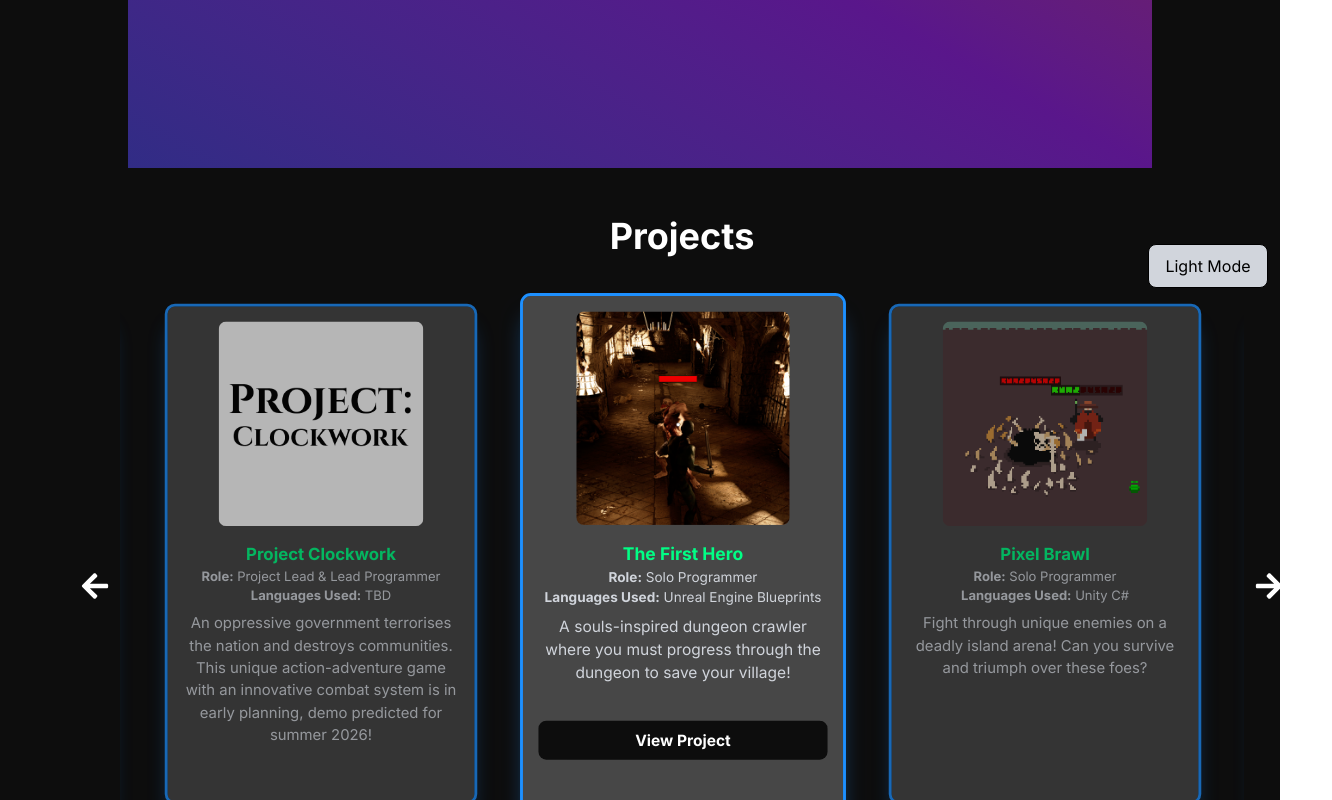
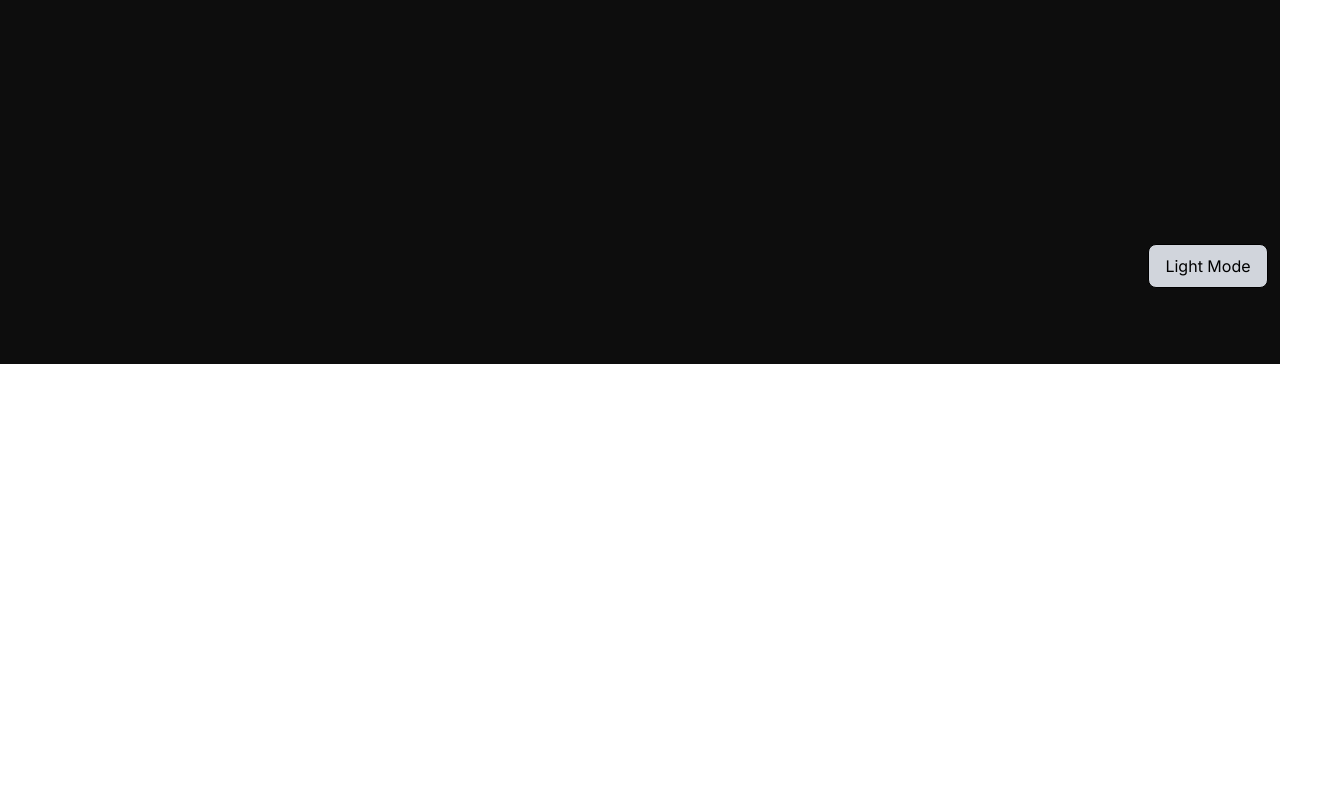
Before and after one commit to RProctor2006/RileyProctor-Portfolio, a React (Vite) app in the folder RileyProctor-PortfolioProject/: page /TheFirstHero in a window 1280 px wide. Shown: the part 500-1300 px from the top of the page, 1332 px wide, since content can reach past the window. After the commit the page ends 864 px from the top, so only its background shows below. Built offline with nearby package versions, Linux system fonts and the light colour scheme.

Commit message:
Added Pages System
Used react router to make a page system allowing for easy page creation

```diff
--- a/RileyProctor-PortfolioProject/package.json
+++ b/RileyProctor-PortfolioProject/package.json
@@ -20,6 +20,7 @@
     "react": "^19.1.0",
     "react-dom": "^19.1.0",
     "react-icons": "^5.5.0",
+    "react-router-dom": "^7.8.2",
     "react-scroll": "^1.9.3",
     "react-slick": "^0.30.3",
     "slick-carousel": "^1.8.1"
--- a/RileyProctor-PortfolioProject/src/App.tsx
+++ b/RileyProctor-PortfolioProject/src/App.tsx
@@ -1,13 +1,13 @@
 
 //Site Components
 import Navbar from './components/Navbar';
-import Hero from './components/Hero';
-import Projects from './components/Projects'
-import About from './components/About'
-import Contact from './components/Contact'
+import HomePage from './pages/HomePage.tsx'
+
 import ThemeSwitchButton from "./components/ThemeSwitchButton.tsx";
+import TheFirstHeroPage from "./pages/TheFirstHeroPage.tsx";
 
 //import React from 'react';
+import { Routes, Route } from 'react-router-dom';
 
 function App() {
 
@@ -16,12 +16,11 @@ function App() {
             <Navbar />
             <div className="fixed right-0 bottom-0 p-3"> <ThemeSwitchButton/> </div>
 
-            <main className="">
-                <Hero />
-                <Projects />
-                <About />
-                <Contact />
-            </main>
+            {/*Routes*/}
+            <Routes>
+                <Route path="/" element={<HomePage />} />
+                <Route path="/TheFirstHero" element={<TheFirstHeroPage />} />
+            </Routes>
         </div>
     );
 }
--- a/RileyProctor-PortfolioProject/src/components/ProjectCarousel.tsx
+++ b/RileyProctor-PortfolioProject/src/components/ProjectCarousel.tsx
@@ -1,12 +1,12 @@
 //import React,
 import { useState } from 'react'
 import Slider from 'react-slick'
+import { Link } from "react-router-dom";
 
 import { FaArrowLeft, FaArrowRight } from 'react-icons/fa'
 
 import 'slick-carousel/slick/slick.css'
 import 'slick-carousel/slick/slick-theme.css'
-import ProjectDetails from "./ProjectDetails.tsx";
 
 
 {/* Project Template */}
@@ -17,20 +17,7 @@ type Project = {
     languagesUsed: string;
     description: string;
     image: string;
-
-    //Tab elements
-    overview: string;
-    overviewVideo: string;
-
-    mechanic1Name: string;
-    mechanic1Images: string[];
-    mechanic1Showcase: string;
-    mechanic2Name: string;
-    mechanic2Images: string[];
-    mechanic2Showcase: string;
-
-    media: string[];
-    challenges: string;
+    pageLink: string;
 
     projectLink: string;
 };
@@ -123,36 +110,18 @@ const ProjectCarousel = ({ projects }: Props) => {
 
 
                             {!showDetails && i === activeSlide && (
-                                <button
-                                    className="my-auto px-4 py-2 bg-darkbg font-bold cursor-pointer text-white rounded-lg hover:bg-lightbutton dark:hover:bg-darklightsec hover:text-black transition-colors duration-200"
-                                    onClick={() => setDetailsIndex(i)}
-                                >
-                                    View Project
-                                </button>
+                                <Link to={project.pageLink}>
+                                    <button
+                                        className="my-auto px-4 py-2 bg-darkbg font-bold cursor-pointer text-white rounded-lg hover:bg-lightbutton dark:hover:bg-darklightsec hover:text-black transition-colors duration-200"
+                                    >
+                                        View Project
+                                    </button>
+                                </Link>
                             )}
                         </div>
                     </div>
                 ))}
             </Slider>
-
-
-            {detailsIndex !== null && (
-                <div className="mt-18">
-                    <ProjectDetails
-                        title={projects[detailsIndex].title}
-                        overview={projects[detailsIndex].overview}
-                        overviewVideo={projects[detailsIndex].overviewVideo}
-                        mechanic1Name={projects[detailsIndex].mechanic1Name}
-                        mechanic1Images={projects[detailsIndex].mechanic1Images}
-                        mechanic1Showcase={projects[detailsIndex].mechanic1Showcase}
-                        mechanic2Name={projects[detailsIndex].mechanic2Name}
-                        mechanic2Images={projects[detailsIndex].mechanic2Images}
-                        mechanic2Showcase={projects[detailsIndex].mechanic2Showcase}
-                        media={projects[detailsIndex].media}
-                        onClose={() => setDetailsIndex(null)}
-                    />
-                </div>
-            )}
         </div>
     );
 };
--- a/RileyProctor-PortfolioProject/src/components/ProjectDetails.tsx
+++ /dev/null
@@ -1,116 +0,0 @@
-import { useState } from 'react';
-import FullScreenImage from './ImageModal'
-
-type Tab = 'Overview' | 'Mechanics' | 'Media';
-
-interface ProjectDetailsProps {
-    title: string;
-    overview: string;
-    overviewVideo: string;
-    mechanic1Name: string;
-    mechanic1Images: string[];
-    mechanic1Showcase: string;
-    mechanic2Name: string;
-    mechanic2Images: string[];
-    mechanic2Showcase: string;
-    media: string[]; //Urls to images or video embeds
-    onClose: () => void;
-}
-
-const ProjectDetails: React.FC<ProjectDetailsProps> = ({
-    title,
-    overview,
-    overviewVideo,
-    mechanic1Name,
-    mechanic1Images,
-    mechanic1Showcase,
-    mechanic2Name,
-    mechanic2Images,
-    mechanic2Showcase,
-    media,
-    onClose
-}) => {
-    const [activeTab, setActiveTab] = useState<Tab>('Overview');
-
-    const renderTabContent = () => {
-        switch (activeTab) {
-            case 'Overview':
-                return (
-                    <div>
-                        <iframe
-                            className="float-left mr-4 rounded-lg shadow-lg w-[500px] h-[281px]"
-                            src={overviewVideo}
-                            loading="lazy"
-                            allow="accelerometer;gyroscope;autoplay;encrypted-media;picture-in-picture;fullscreen;"
-                        ></iframe>
-                        <div>
-                            <p className="whitespace-pre-line flex-1 text-left text-gray-700 dark:text-gray-300">{overview}</p>
-                        </div>
-                    </div>
-                )
-
-            case 'Mechanics':
-                return (
-                    <div>
-                        <h1 className="text-left text-2xl pb-5">{mechanic1Name}:</h1>
-                        <div className="flex items-start">
-                            <div className="mb-4 space-y-4">
-                                <iframe
-                                    className="rounded-lg shadow-lg w-[550px] h-[309px]"
-                                    src={mechanic1Showcase}
-                                    loading="lazy"
-                                    allow="accelerometer;gyroscope;autoplay;encrypted-media;picture-in-picture;fullscreen;"
-                                ></iframe>
-
-                                {mechanic1Images.map((src, index) => (
-                                    <FullScreenImage
-                                        key={index}
-                                        src={src}
-                                        className="w-[550px] h-auto rounded-lg shadow-md"
-                                    />
-                                ))}
-                            </div>
-                            <div className="flex-1 text-left px-8">
-                                <p>test text</p>
-                            </div>
-                        </div>
-                    </div>
-                );
-
-            case 'Media':
-                return (
-                    <div className="grid grid-cols-1 sm:grid-cols-2 gap-4">
-                        {(media?.length > 0 ? media : ['No images listed']).map((src, idx) => (
-                            <img key={idx} src={src} alt={`media ${idx}`} className="rounded shadow"/>
-                        ))}
-                    </div>
-                );
-        }
-    };
-
-
-    return (
-        <div
-            className="mt-10 max-w-5xl outline-solid mx-auto bg-white outline-lightacc2 shadow-lightacc2/50 dark:bg-darkbgsec dark:shadow-darkbglight/50 dark:outline-darkbglight p-6 rounded-2xl shadow-xl transition-all duration-300">
-            <div className="flex justify-between items-center mb-4">
-                <h2 className="text-3xl font-bold dark:text-white">{title}</h2>
-                <button onClick={onClose} className="text-sm px-3 py-1 rounded bg-red-500 text-white hover:bg-red-600 transition">Close</button>
-            </div>
-
-            <div className="flex space-x-4 border-b pb-2 mb-4">
-                {(['Overview', 'Mechanics', 'Media'] as Tab[]).map(tab => (
-                    <button key={tab} className={`pb-2 font-bold transition cursor-pointer
-                    ${activeTab === tab
-                        ? 'border-b-2 border-darklightsec text-black dark:text-white'
-                        : 'text-gray-400 hover:text-lightbutton dark:hover:text-darklightsec'
-                    }`}
-                    onClick={() => setActiveTab(tab)}>{tab}</button>
-                ))}
-            </div>
-
-            <div className="transition-all">{renderTabContent()}</div>
-        </div>
-    );
-};
-
-export default ProjectDetails;
--- a/RileyProctor-PortfolioProject/src/components/Projects.tsx
+++ b/RileyProctor-PortfolioProject/src/components/Projects.tsx
@@ -9,21 +9,7 @@ const myProjects = [
         languagesUsed: 'Unreal Engine Blueprints',
         description: 'A souls-inspired dungeon crawler where you must progress through the dungeon to save your village!',
         image: `/images/projects/TheFirstHeroImg.png`,
-
-        //Project Details Elements
-        overview: 'The First Hero is the final project I made for my first year of university.\n\nThe objective is to progress through the dungeon, fighting enemies and obtaining new weapons ' +
-            'in order to light all 3 spirit torches and progress to the next floor.\n\nThis project focuses on the combat and inventory systems which I am really proud of, you can read more ' +
-            'about these in the "Mechanics" section.\n\n\n\nMy main inspiration for this project was definitely Elden Ring and the Dark Souls series by FromSoftware, I wanted to practice designing ' +
-            'and implementing these mechanics in an efficient and dynamic way.',
-        overviewVideo: `https://iframe.mediadelivery.net/embed/456458/659e6d91-2d57-4015-a082-bbb25612219a?autoplay=true&loop=true&muted=true&preload=true`,
-        mechanic1Name: 'Combat System',
-        mechanic1Images: [`/images/projects/TFH/CombatFlowchart.png`, `/images/projects/TheFirstHeroImg.png`],
-        mechanic1Showcase: 'https://iframe.mediadelivery.net/embed/456458/5ef411b8-4f52-4095-93c2-9a90a0077cc3?autoplay=true&loop=true&muted=true&preload=true',
-        mechanic2Name: '',
-        mechanic2Images: [''],
-        mechanic2Showcase: '',
-        media: [''],
-        challenges: '',
+        pageLink: '/TheFirstHero',
 
         projectLink: '',
     },
@@ -34,18 +20,8 @@ const myProjects = [
         languagesUsed: 'Unity C#',
         description: 'Fight through unique enemies on a deadly island arena! Can you survive and triumph over these foes?',
         image: `/images/projects/PixelBrawl_Thumbnail.png`,
+        pageLink: '',
 
-        //Project Details Elements
-        overview: 'Test 2',
-        overviewVideo: 'https://www.youtube.com/embed/VIDEO_ID?autoplay=1&mute=1&loop=1&playlist=VIDEO_ID&modestbranding=1&rel=0&showinfo-0',
-        mechanic1Name: '',
-        mechanic1Images: [''],
-        mechanic1Showcase: '',
-        mechanic2Name: '',
-        mechanic2Images: [''],
-        mechanic2Showcase: '',
-        media: [''],
-        challenges: '',
 
         projectLink: '',
     },
@@ -56,18 +32,7 @@ const myProjects = [
         languagesUsed: 'Raw C++',
         description: "A recreation of Pokémon's complex combat system! Includes all the extra effects in battle. Programmed efficiently and cleanly.",
         image: `/images/projects/PokemonBattle_Thumbnail.png`,
-
-        //Project Details Elements
-        overview: '',
-        overviewVideo: 'https://www.youtube.com/embed/VIDEO_ID?autoplay=1&mute=1&loop=1&playlist=VIDEO_ID&modestbranding=1&rel=0&showinfo-0',
-        mechanic1Name: '',
-        mechanic1Images: [''],
-        mechanic1Showcase: '',
-        mechanic2Name: '',
-        mechanic2Images: [''],
-        mechanic2Showcase: '',
-        media: [''],
-        challenges: '',
+        pageLink: '',
 
         projectLink: '',
     },
@@ -78,18 +43,7 @@ const myProjects = [
         languagesUsed: 'TBD',
         description: 'An oppressive government terrorises the nation and destroys communities. This unique action-adventure game with an innovative combat system is in early planning, demo predicted for summer 2026!',
         image: `/images/projects/ProjectClockwork.png`,
-
-        //Project Details Elements
-        overview: '',
-        overviewVideo: 'https://www.youtube.com/embed/VIDEO_ID?autoplay=1&mute=1&loop=1&playlist=VIDEO_ID&modestbranding=1&rel=0&showinfo-0',
-        mechanic1Name: '',
-        mechanic1Images: [''],
-        mechanic1Showcase: '',
-        mechanic2Name: '',
-        mechanic2Images: [''],
-        mechanic2Showcase: '',
-        media: [''],
-        challenges: '',
+        pageLink: '',
 
         projectLink: '',
     },
--- a/RileyProctor-PortfolioProject/src/main.tsx
+++ b/RileyProctor-PortfolioProject/src/main.tsx
@@ -1,10 +1,13 @@
 import React from 'react';
 import ReactDOM from 'react-dom/client';
+import { BrowserRouter } from "react-router-dom";
 import App from './App.tsx';
 import './index.css';   // <-- This line must be here
 
 ReactDOM.createRoot(document.getElementById('root')!).render(
     <React.StrictMode>
-        <App />
+        <BrowserRouter>
+            <App />
+        </BrowserRouter>
     </React.StrictMode>
 )
--- /dev/null
+++ b/RileyProctor-PortfolioProject/src/pages/HomePage.tsx
@@ -0,0 +1,28 @@
+
+//Site Components
+import Navbar from '../components/Navbar';
+import Hero from '../components/Hero';
+import Projects from '../components/Projects'
+import About from '../components/About'
+import Contact from '../components/Contact'
+import ThemeSwitchButton from "../components/ThemeSwitchButton.tsx";
+
+
+function HomePage() {
+
+    return (
+        <div id="root" className="w-full h-full mx-auto p-8 text-center bg-white text-black dark:bg-darkbg dark:text-white">
+            <Navbar />
+            <div className="fixed right-0 bottom-0 p-3"> <ThemeSwitchButton/> </div>
+
+            <main className="">
+                <Hero />
+                <Projects />
+                <About />
+                <Contact />
+            </main>
+        </div>
+    );
+}
+
+export default HomePage;
--- /dev/null
+++ b/RileyProctor-PortfolioProject/src/pages/TheFirstHeroPage.tsx
@@ -0,0 +1,12 @@
+
+
+function TheFirstHeroPage() {
+    return (
+        <div className="min-h-screen flex flex-col items-center justify-center bg-white text-black dark:bg-darkbg dark:text-white">
+            <h1>The First Hero Project</h1>
+            <p>Blah blah blah blah blah blah blah blah</p>
+        </div>
+    )
+}
+
+export default TheFirstHeroPage;
```
Also changed, not shown: 1 other file (tests, documents, lock files or other folders).
